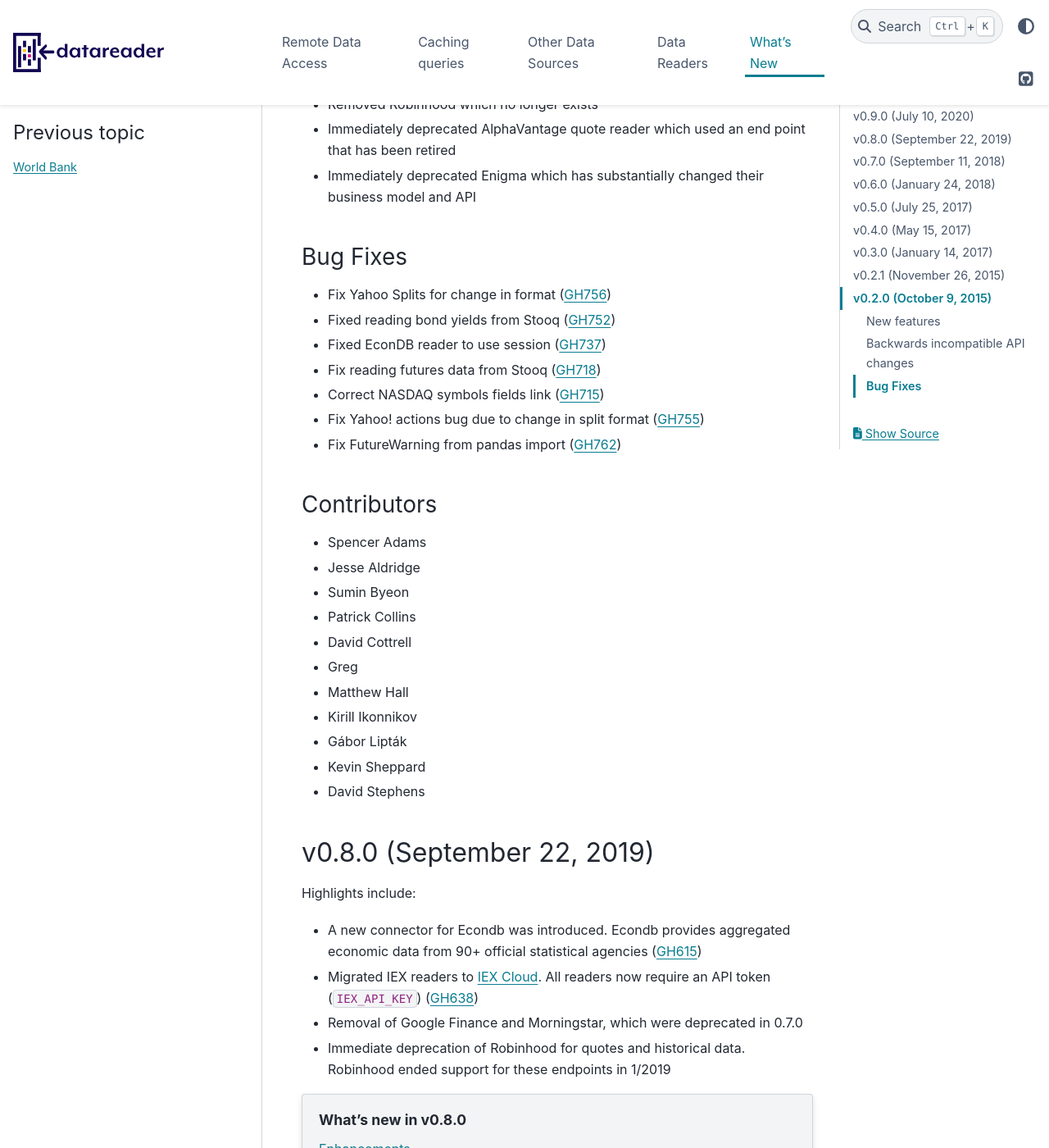
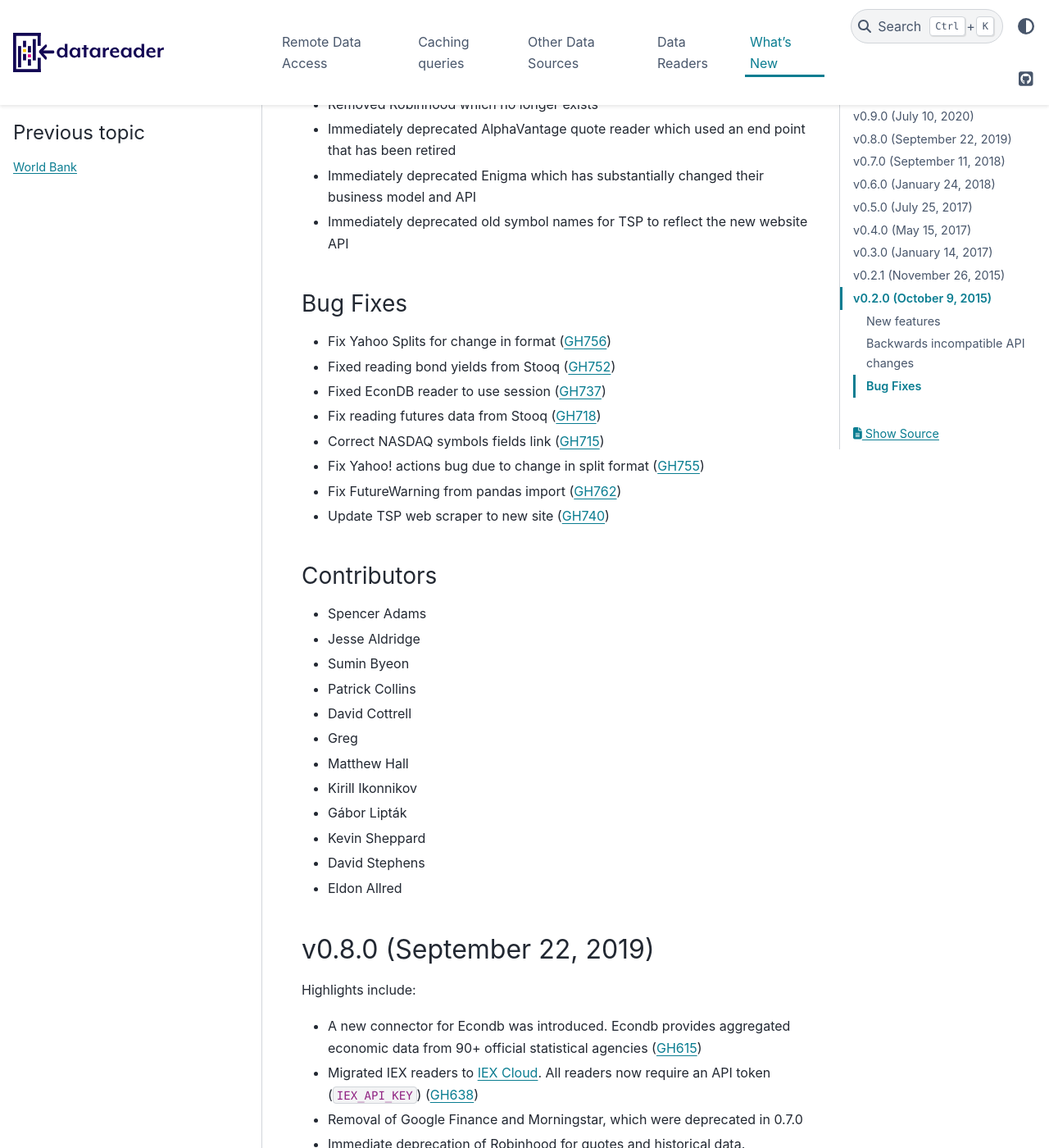
Before and after one commit to pydata/pandas-datareader, a Sphinx documentation site: the page built from docs/source/whatsnew.rst, in a window 1280 px wide and 1400 px high, scrolled down 1004 px. Shown: the whole window at 82% size. Built offline with Sphinx 7.4.7 and the PyData theme 0.15.4, drawn with Linux system fonts in a browser that asks for light colours.

Commit message:
Updating docs

```diff
--- a/docs/source/whatsnew/v0.9.0.txt
+++ b/docs/source/whatsnew/v0.9.0.txt
@@ -30,6 +30,7 @@
 - Removed Robinhood which no longer exists
 - Immediately deprecated AlphaVantage quote reader which used an end point that has been retired
 - Immediately deprecated Enigma which has substantially changed their business model and API
+- Immediately deprecated old symbol names for TSP to reflect the new website API
 
 .. _whatsnew_090.bug_fixes:
 
@@ -42,6 +43,7 @@
 - Correct NASDAQ symbols fields link (:issue:`715`)
 - Fix Yahoo! actions bug due to change in split format (:issue:`755`)
 - Fix FutureWarning from pandas import (:issue:`762`)
+- Update TSP web scraper to new site (:issue:`740`)
 
 Contributors
 ~~~~~~~~~~~~
@@ -56,3 +58,4 @@
 - Gábor Lipták
 - Kevin Sheppard
 - David Stephens
+- Eldon Allred
```
